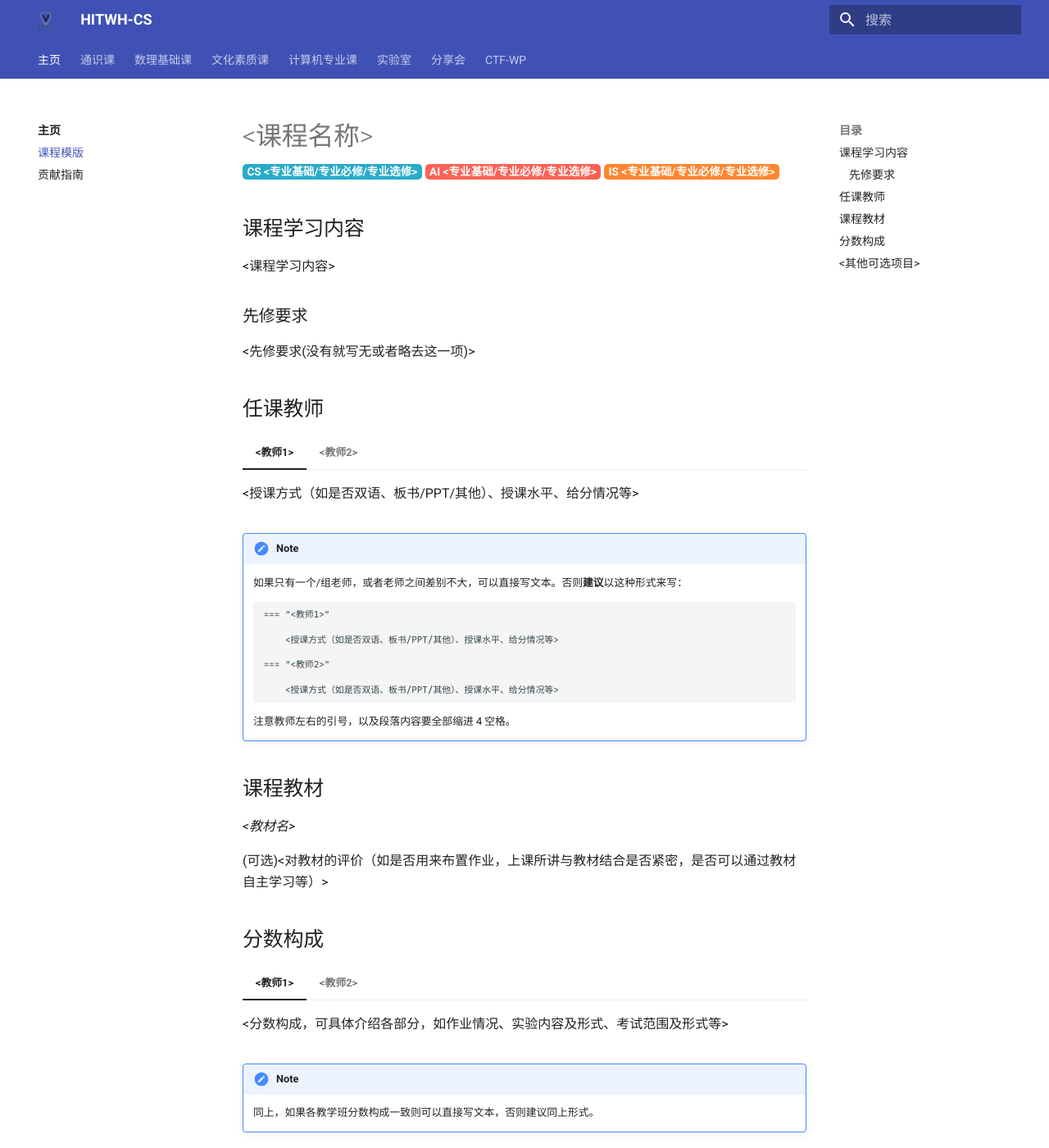
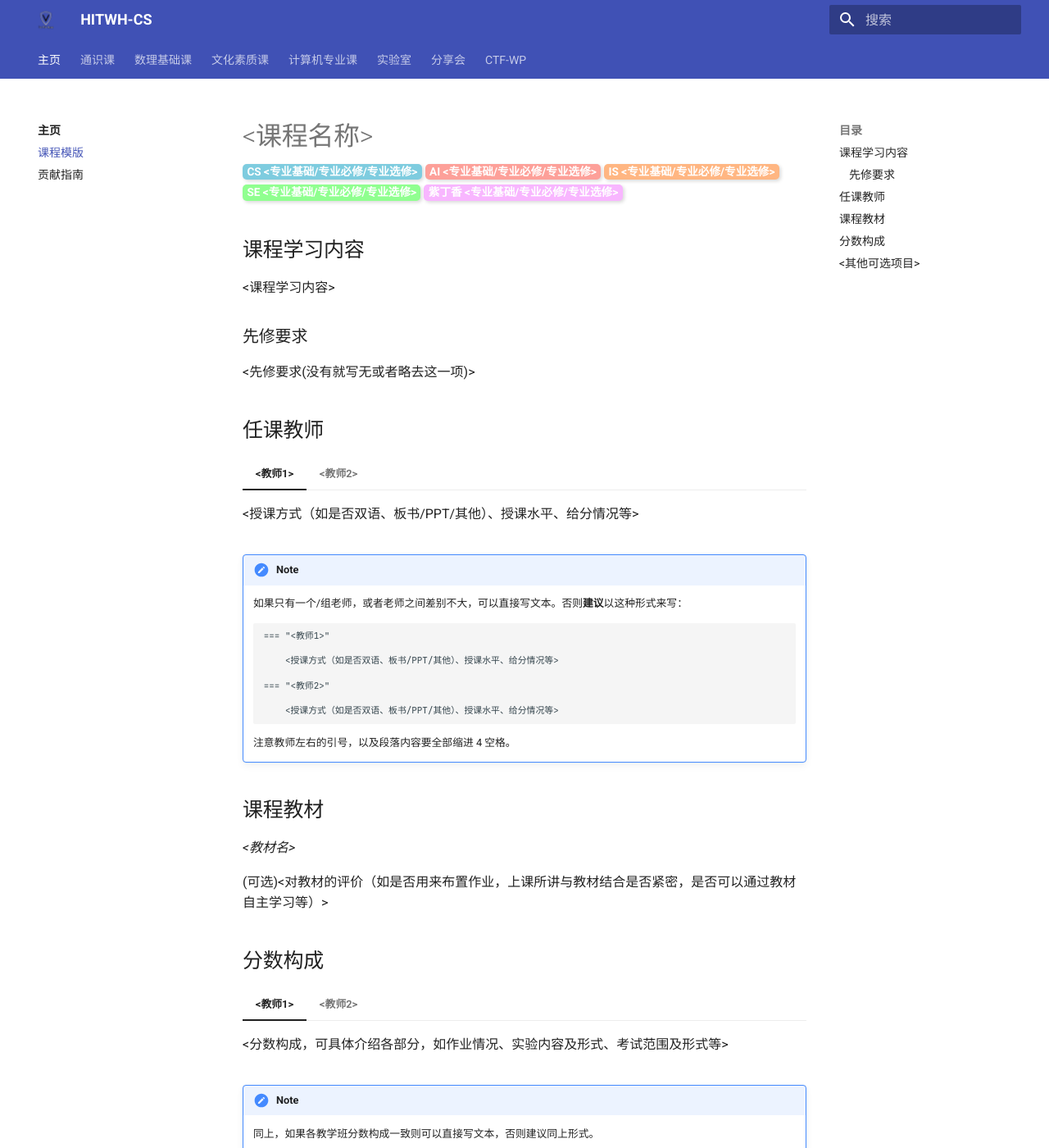
Before and after one commit to Fifth-Space/HITWH-CS, an MkDocs documentation site: the page built from docs/template.md, in a window 1280 px wide and 1400 px high. Shown: the whole window at 82% size. Built offline with MkDocs 1.6.1 and Material for MkDocs 9.7.7, drawn with Linux system fonts in a browser that asks for light colours.

Commit message:
css add and improve

```diff
--- a/docs/css/custom.css
+++ b/docs/css/custom.css
@@ -1,7 +1,6 @@
 .badges {
   margin-top: -2em;
 }
-
 .badge {
   display: inline-block;
   padding: 0.2em 0.4em;
@@ -12,7 +11,18 @@
   white-space: nowrap;
   vertical-align: baseline;
   border-radius: 0.25rem;
+  opacity: 0.6; /* 默认透明度为75% */
+  transition: opacity 0.3s ease;
+  transition: transform 0.3s ease;
+  box-shadow: 2px 2px 4px rgba(0, 0, 0, 0.25);
+
 }
+
+.badge:hover {
+  opacity: 1; /* 鼠标悬停时不透明 */
+  transform: scale(1.05);
+}
+
 .is-badge, .labor-badge {
   background-color: #FF862F;
   color: #161616;
@@ -25,8 +35,18 @@
   background-color: #FC6255;
   color: #161616;
 }
+.se-badge, .cross-badge {
+  background-color: #47ff47;
+  color: #161616;
+}
+.dx-badge, .cross-badge {
+  background-color: #f386ff;
+  color: #161616;
+}
 [data-md-color-scheme="default"] .is-badge,
 [data-md-color-scheme="default"] .cs-badge,
-[data-md-color-scheme="default"] .ai-badge {
+[data-md-color-scheme="default"] .ai-badge,
+[data-md-color-scheme="default"] .se-badge,
+[data-md-color-scheme="default"] .dx-badge {
   color: #FFFFFF;
 }
--- a/docs/template.md
+++ b/docs/template.md
@@ -3,6 +3,8 @@
 <span class="badge cs-badge">CS <专业基础/专业必修/专业选修></span>
 <span class="badge ai-badge">AI <专业基础/专业必修/专业选修></span>
 <span class="badge is-badge">IS <专业基础/专业必修/专业选修></span>
+<span class="badge se-badge">SE <专业基础/专业必修/专业选修></span>
+<span class="badge dx-badge">紫丁香 <专业基础/专业必修/专业选修></span>
 </div>
 
 ## 课程学习内容
```
